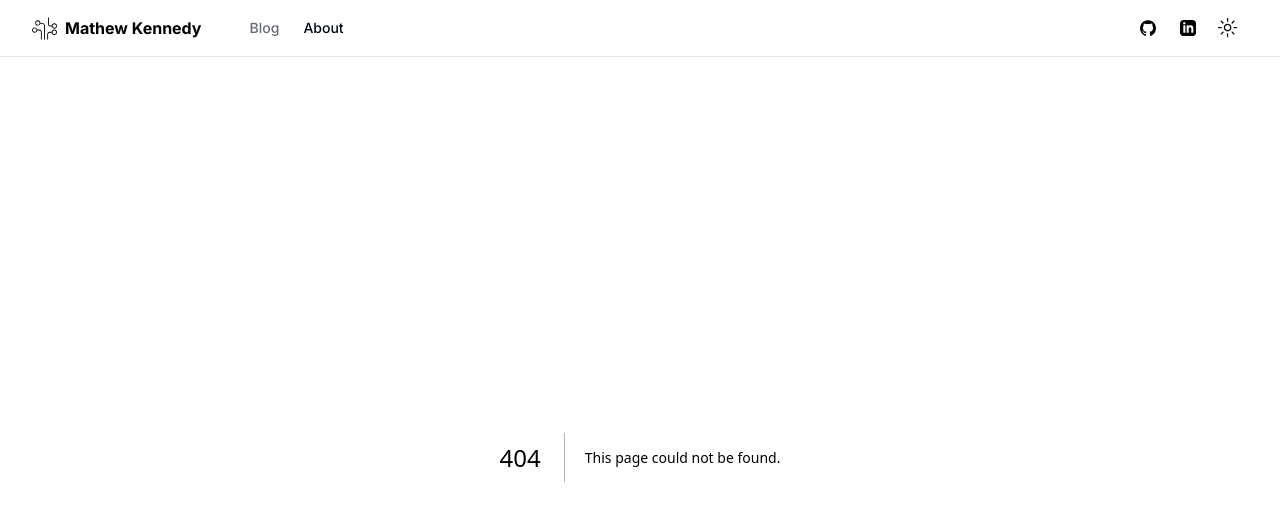
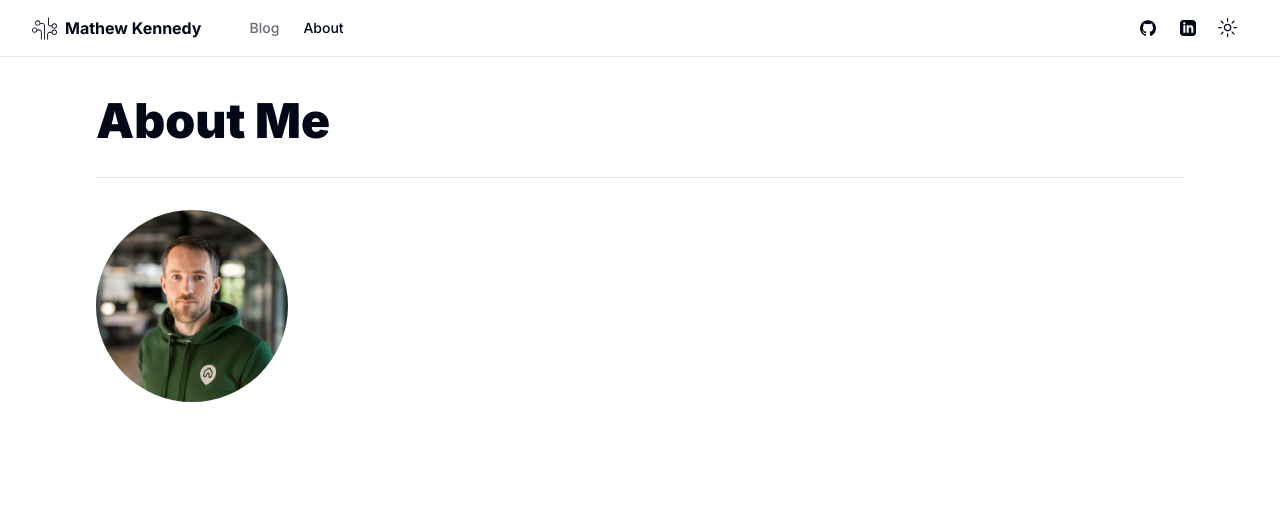
Before and after one commit to MathewKennedy/new_blogfolio_wsl, a Next.js app: page /about in a window 1280 px wide. Before the commit this address had no page. Shown: the top 520 px of the page. Built offline with nearby package versions, Linux system fonts and the light colour scheme.

Commit message:
avatar and about me

```diff
--- /dev/null
+++ b/app/about/page.tsx
@@ -0,0 +1,24 @@
+import React from "react";
+import { Avatar, AvatarImage, AvatarFallback } from "@/components/ui/avatar";
+import { siteConfig } from "@/config/site";
+
+export default async function AboutPage(){
+    return <div className="container max-w-6xl py-6 lg:py-10">
+        <div className="flex flex-col items-start gap-4 md:flex-row md:justify-between md:gap-8">
+            <div className="flex-1 space-x-4">
+                <h1 className="inline-block font-black text-4xl lg:text-5xl">
+                    About Me
+                </h1>
+            </div>
+        </div>
+        <hr className="my-8" />
+        <div className="flex flex-col md:flex-row gap-8 items-center md:items-start">
+            <div className="min-w-48 max-w-48 flex-col gap-2">
+                <Avatar className="h-48 w-48">
+                    <AvatarImage src="/avatar.png" alt={siteConfig.author}></AvatarImage>
+                    <AvatarFallback>MK</AvatarFallback>
+                </Avatar>
+            </div>
+        </div>
+    </div>
+}
--- a/app/page.tsx
+++ b/app/page.tsx
@@ -1,9 +1,14 @@
 import Link from "next/link";
-import { cn } from "@/lib/utils";
+import { cn, sortPosts } from "@/lib/utils";
 import { buttonVariants } from "@/components/ui/button";
+import { PostItem } from "@/components/post-item";
 import { siteConfig } from "@/config/site";
+import { posts } from "#site/content";
 
 export default function Home() {
+
+  const latestPosts = sortPosts(posts).slice(0, 5);
+
   return (
     <>
       <section className="space-y-6 pb-8 pt-6 md:pb-12 md:mt-10 lg:py-32">
@@ -28,6 +33,12 @@
         <h2 className="text-3xl sm:text-5xl md:text-6xl lg:text-7xl font-black text-center">
           Latest posts
         </h2>
+        <ul className="flex flex-col">
+          {latestPosts.map(post => (
+          <li key={post.slug} className="first:border-t first:border-border">
+              <PostItem slug={post.slug} title={post.title} description={post.description} date={post.date}/>
+          </li>))}
+        </ul>
       </section>
     </>
   );
--- /dev/null
+++ b/components/ui/avatar.tsx
@@ -0,0 +1,50 @@
+"use client"
+
+import * as React from "react"
+import * as AvatarPrimitive from "@radix-ui/react-avatar"
+
+import { cn } from "@/lib/utils"
+
+const Avatar = React.forwardRef<
+  React.ElementRef<typeof AvatarPrimitive.Root>,
+  React.ComponentPropsWithoutRef<typeof AvatarPrimitive.Root>
+>(({ className, ...props }, ref) => (
+  <AvatarPrimitive.Root
+    ref={ref}
+    className={cn(
+      "relative flex h-10 w-10 shrink-0 overflow-hidden rounded-full",
+      className
+    )}
+    {...props}
+  />
+))
+Avatar.displayName = AvatarPrimitive.Root.displayName
+
+const AvatarImage = React.forwardRef<
+  React.ElementRef<typeof AvatarPrimitive.Image>,
+  React.ComponentPropsWithoutRef<typeof AvatarPrimitive.Image>
+>(({ className, ...props }, ref) => (
+  <AvatarPrimitive.Image
+    ref={ref}
+    className={cn("aspect-square h-full w-full", className)}
+    {...props}
+  />
+))
+AvatarImage.displayName = AvatarPrimitive.Image.displayName
+
+const AvatarFallback = React.forwardRef<
+  React.ElementRef<typeof AvatarPrimitive.Fallback>,
+  React.ComponentPropsWithoutRef<typeof AvatarPrimitive.Fallback>
+>(({ className, ...props }, ref) => (
+  <AvatarPrimitive.Fallback
+    ref={ref}
+    className={cn(
+      "flex h-full w-full items-center justify-center rounded-full bg-muted",
+      className
+    )}
+    {...props}
+  />
+))
+AvatarFallback.displayName = AvatarPrimitive.Fallback.displayName
+
+export { Avatar, AvatarImage, AvatarFallback }
--- a/package.json
+++ b/package.json
@@ -9,6 +9,7 @@
     "lint": "next lint"
   },
   "dependencies": {
+    "@radix-ui/react-avatar": "^1.0.4",
     "@radix-ui/react-dialog": "^1.0.5",
     "@radix-ui/react-dropdown-menu": "^2.0.6",
     "@radix-ui/react-icons": "^1.3.0",
```
Also changed, not shown: public/avatar.png (added), 1 other file (tests, documents, lock files or other folders).
